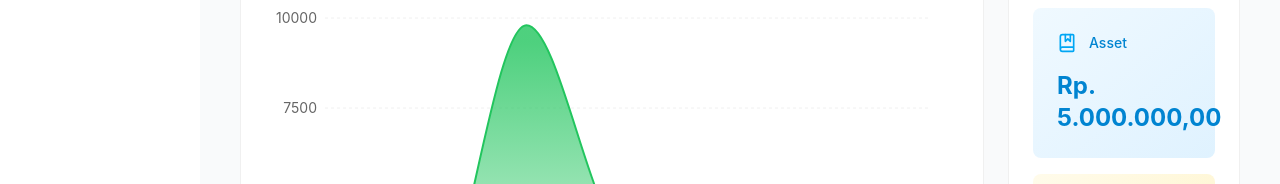
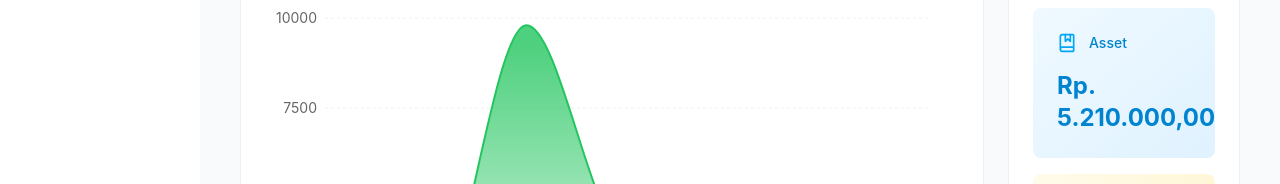
Before and after one commit to imam76/base-project-rspack, a React (Vite) app: page /dashboard in a window 1280 px wide. Shown: the part 290-474 px from the top of the page. Built offline with nearby package versions, Linux system fonts and the light colour scheme.

Commit message:
test staging

```diff
--- a/src/pages/dashboard/dashboard.jsx
+++ b/src/pages/dashboard/dashboard.jsx
@@ -228,7 +228,7 @@ const Dashboard = () => {
               </div>
               <p className="text-2xl font-bold text-sky-600">
                 Rp.{' '}
-                {Number(5000000).toLocaleString('id-ID', {
+                {Number(5210000).toLocaleString('id-ID', {
                   minimumFractionDigits: 2,
                 })}
               </p>
```
